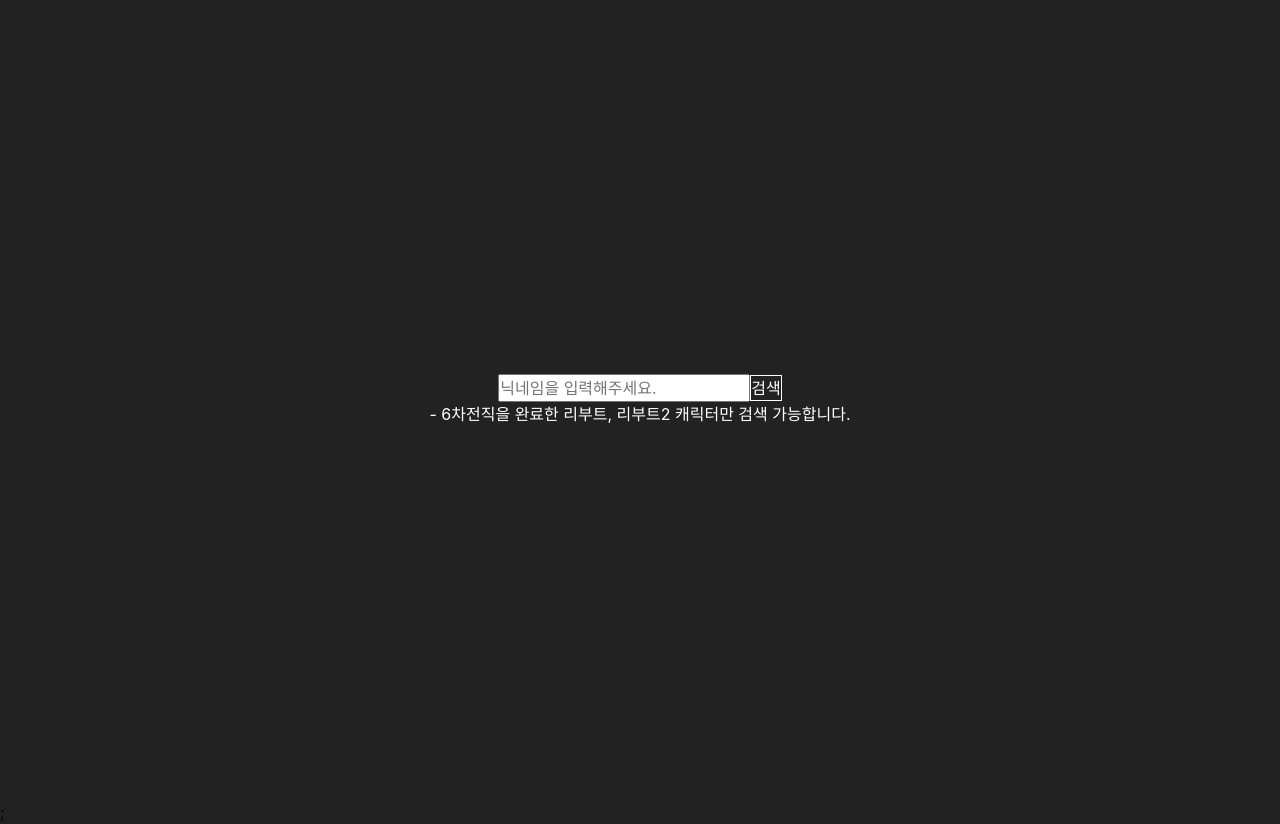
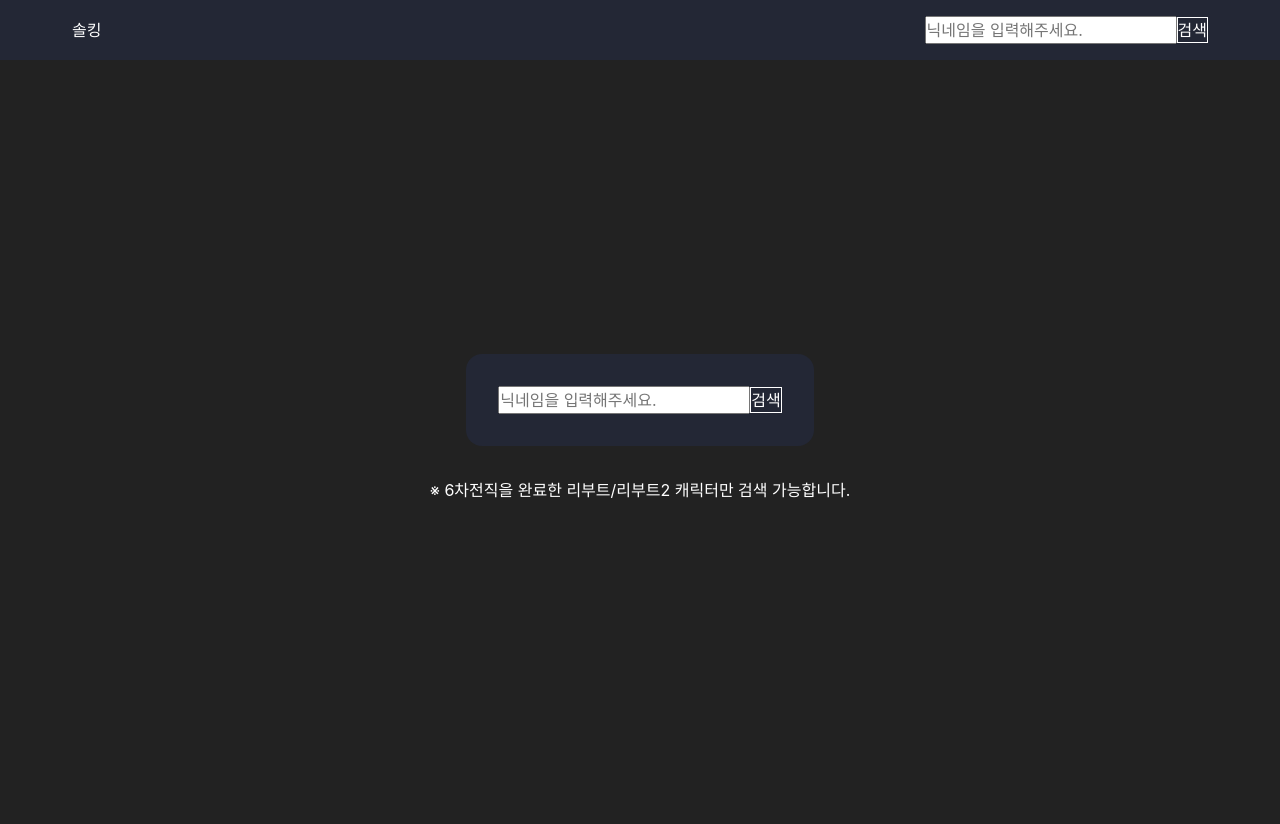
Before and after one commit to jhyoon97/solking, a Next.js app: page / in a window 1280 px wide. After the commit the page ends 800 px from the top, so only its background shows below. Built offline with nearby package versions, Linux system fonts and the light colour scheme; no server answers; a web font is replaced by a local one.

Commit message:
* DefaultLayout 적용 * 헤더 검색창 추가

```diff
--- /dev/null
+++ b/src/components/Search.tsx
@@ -0,0 +1,40 @@
+import { useRef } from "react";
+import { useRouter } from "next/router";
+import { css } from "@emotion/react";
+
+const box = css`
+  display: flex;
+  flex-direction: row;
+  align-items: center;
+`;
+
+const button = css`
+  border: 1px solid white;
+  color: white;
+`;
+
+const Search = () => {
+  const router = useRouter();
+  const formRef = useRef<HTMLFormElement>(null);
+  const inputRef = useRef<HTMLInputElement>(null);
+
+  return (
+    <form
+      ref={formRef}
+      css={box}
+      onSubmit={(e) => {
+        e.preventDefault();
+
+        router.push(`/${inputRef.current?.value}`);
+        formRef.current?.reset();
+      }}
+    >
+      <input ref={inputRef} placeholder="닉네임을 입력해주세요." />
+      <button type="submit" css={button}>
+        검색
+      </button>
+    </form>
+  );
+};
+
+export default Search;
--- a/src/components/Skill.tsx
+++ b/src/components/Skill.tsx
@@ -23,20 +23,19 @@ const box = (background: string) => css`
 `;
 
 const levelBox = css`
-  margin: 14px 0 3px;
+  margin: 14px 0 2px;
   padding: 1px 0;
   width: 30px;
 
   background: rgba(0, 0, 0, 0.4);
   border-radius: 1rem;
+  box-shadow: rgba(255, 255, 255, 1) 0px 0px 2px;
 
   line-height: 1;
   font-size: 0.8rem;
   font-weight: 300;
   color: #fff;
   text-align: center;
-
-  box-shadow: rgba(255, 255, 255, 1) 0px 0px 2px;
 `;
 
 const Skill = ({ variant, name, level, icon, position }: Props) => {
--- /dev/null
+++ b/src/constants/style.ts
@@ -0,0 +1,6 @@
+export default {
+  rootFontSize: 16,
+  mediaQuery: {
+    isMobile: "@media (max-width: 506px)",
+  },
+};
--- /dev/null
+++ b/src/layouts/Default.tsx
@@ -0,0 +1,88 @@
+import React from "react";
+import { css, useTheme } from "@emotion/react";
+import Link from "next/link";
+
+// components
+import Search from "components/Search";
+
+// constants
+import style from "constants/style";
+
+// types
+import type { Theme } from "@emotion/react";
+
+interface Props {
+  children: React.ReactNode;
+}
+
+const box = css`
+  width: 100%;
+  height: 100%;
+`;
+
+const header = {
+  box: (theme: Theme) => css`
+    z-index: 2;
+    position: fixed;
+    top: 0;
+    left: 0;
+    width: 100%;
+    background: #232735;
+  `,
+  innerBox: css`
+    display: flex;
+    flex-direction: row;
+    justify-content: space-between;
+    align-items: center;
+    margin: 0 auto;
+    padding: 1rem 2rem;
+    width: 100%;
+    max-width: 1200px;
+
+    ${style.mediaQuery.isMobile} {
+      padding: 1rem;
+    }
+  `,
+  title: (theme: Theme) => css`
+    color: #fff;
+    font-size: 1rem;
+  `,
+};
+
+const body = {
+  box: css`
+    z-index: 1;
+    padding-top: calc(1.5rem + 2rem);
+    width: 100%;
+    height: 100%;
+  `,
+  contentBox: css`
+    margin: 0 auto;
+    width: 100%;
+    max-width: 1200px;
+    height: 100%;
+  `,
+};
+
+const Layout = ({ children }: Props) => {
+  const theme = useTheme();
+
+  return (
+    <div css={box}>
+      <header css={header.box(theme)}>
+        <div css={header.innerBox}>
+          <Link href="/">
+            <h1 css={header.title(theme)}>솔킹</h1>
+          </Link>
+
+          <Search />
+        </div>
+      </header>
+      <div css={body.box}>
+        <main css={body.contentBox}>{children}</main>
+      </div>
+    </div>
+  );
+};
+
+export default Layout;
--- a/src/pages/[nickname].tsx
+++ b/src/pages/[nickname].tsx
@@ -40,10 +40,10 @@ interface Params {
 const box = css`
   display: flex;
   flex-direction: column;
-  justify-content: center;
   align-items: center;
+  padding-top: 2rem;
   width: 100%;
-  height: 100vh;
+  height: 100%;
 `;
 
 const characterInfo = css`
--- a/src/pages/_app.tsx
+++ b/src/pages/_app.tsx
@@ -1,5 +1,8 @@
 import axios from "axios";
 import { Global } from "@emotion/react";
+
+// layouts
+import Default from "layouts/Default";
 
 // config
 import config from "constants/config";
@@ -23,7 +26,9 @@ const App = ({ Component, pageProps }: AppProps) => {
   return (
     <>
       <Global styles={(theme) => resetCss(theme)} />
-      <Component {...pageProps} />;
+      <Default>
+        <Component {...pageProps} />
+      </Default>
     </>
   );
 };
--- a/src/pages/index.tsx
+++ b/src/pages/index.tsx
@@ -1,26 +1,23 @@
-import { useRef } from "react";
 import Head from "next/head";
-import { useRouter } from "next/router";
 import { css } from "@emotion/react";
+
+// components
+import Search from "components/Search";
 
 const box = css`
   display: flex;
   width: 100%;
-  height: 100vh;
+  height: 100%;
   flex-direction: column;
   justify-content: center;
   align-items: center;
 `;
 
 const searchBox = css`
-  display: flex;
-  flex-direction: row;
-  align-items: center;
-`;
-
-const button = css`
-  border: 1px solid white;
-  color: white;
+  margin-bottom: 2rem;
+  padding: 2rem;
+  background: #232735;
+  border-radius: 1rem;
 `;
 
 const caution = css`
@@ -28,9 +25,6 @@ const caution = css`
 `;
 
 const Page = () => {
-  const router = useRouter();
-  const inputRef = useRef<HTMLInputElement>(null);
-
   return (
     <>
       <Head>
@@ -40,25 +34,15 @@ const Page = () => {
         <link rel="icon" href="/favicon.png" />
       </Head>
 
-      <form
-        css={box}
-        onSubmit={(e) => {
-          e.preventDefault();
-
-          router.push(`/${inputRef.current?.value}`);
-        }}
-      >
+      <div css={box}>
         <div css={searchBox}>
-          <input ref={inputRef} placeholder="닉네임을 입력해주세요." />
-          <button type="submit" css={button}>
-            검색
-          </button>
+          <Search />
         </div>
 
         <p css={caution}>
-          - 6차전직을 완료한 리부트, 리부트2 캐릭터만 검색 가능합니다.
+          ※ 6차전직을 완료한 리부트/리부트2 캐릭터만 검색 가능합니다.
         </p>
-      </form>
+      </div>
     </>
   );
 };
--- a/src/utils/resetCss.ts
+++ b/src/utils/resetCss.ts
@@ -1,4 +1,7 @@
 import { css } from "@emotion/react";
+
+// constants
+import style from "constants/style";
 
 // types
 import type { Theme } from "@emotion/react";
@@ -35,11 +38,12 @@ export default (theme: Theme) => css`
     tab-size: 4;
   }
   html {
-    font-size: 16px;
+    font-size: ${style.rootFontSize}px;
     background: #222;
   }
   html,
-  body {
+  body,
+  #__next {
     height: 100%;
   }
   img,
```
